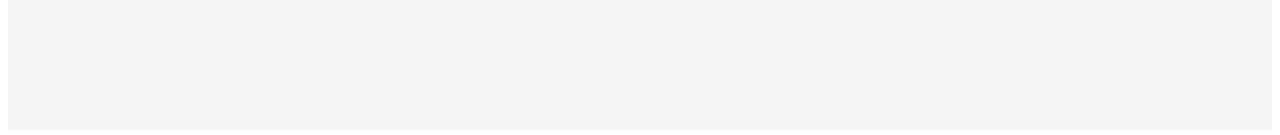
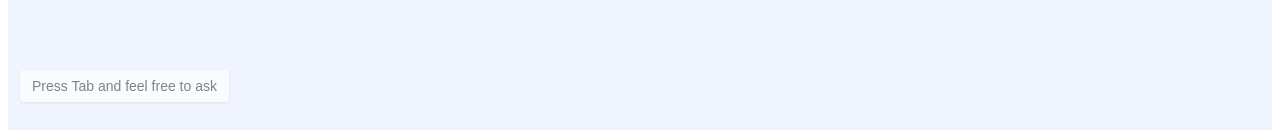
Before and after one commit to Tractor1928/Ai-mind-map, a React (Create React App) app: page / in a window 1280 px wide. Shown: the part 678-813 px from the top of the page. Built offline with nearby package versions, Linux system fonts and the light colour scheme.

Commit message:
style：更改底色，增加提示语

```diff
--- a/src/App.css
+++ b/src/App.css
@@ -20,7 +20,7 @@
 .canvas {
   width: 100%;
   height: 100%;
-  background-color: #f5f5f5;
+  background-color: #f0f4ff;
   cursor: grab;
 }
 
@@ -140,3 +140,18 @@ foreignObject input {
   max-height: 200px;
   overflow-y: auto;
 }
+
+.hint-text {
+  position: fixed;
+  bottom: 20px;
+  left: 20px;
+  color: #666;
+  font-size: 14px;
+  opacity: 0.8;
+  z-index: 1000;
+  font-family: Arial, sans-serif;
+  background-color: rgba(255, 255, 255, 0.8);
+  padding: 8px 12px;
+  border-radius: 4px;
+  box-shadow: 0 1px 3px rgba(0, 0, 0, 0.1);
+}
--- a/src/App.js
+++ b/src/App.js
@@ -163,6 +163,9 @@ function App() {
           </svg>
         </div>
       </div>
+      <div className="hint-text">
+        Press Tab and feel free to ask
+      </div>
     </div>
   );
 }
```
